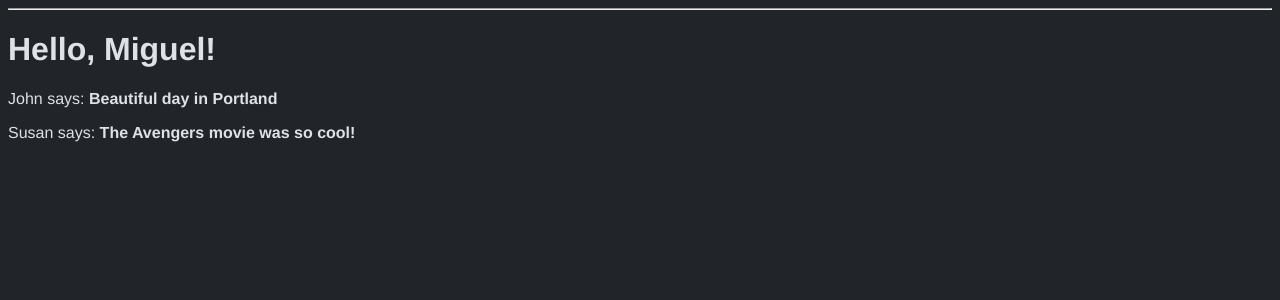
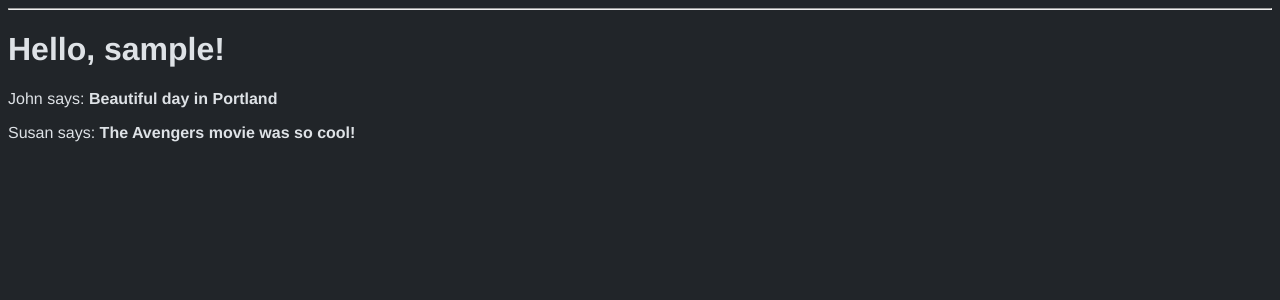
Before and after one commit to walston/flask-mega-tutorial, a Flask app: page / in a window 1280 px wide. Shown: the part 26-326 px from the top of the page. Run offline with Flask 3, Linux system fonts and the light colour scheme; the visitor is signed in with stand-in values (Sample User, id 1).

Commit message:
removes mock user

```diff
--- a/app/routes.py
+++ b/app/routes.py
@@ -11,12 +11,11 @@ from urllib.parse import urlsplit
 @app.route('/index')
 @login_required
 def index():
-    user = {'username': 'Miguel'}
     posts = [
         {'author': {'username': 'John'},  'body': 'Beautiful day in Portland'},
         {'author': {'username': 'Susan'}, 'body': 'The Avengers movie was so cool!'}
     ]
-    return render_template('index.html', title='Home', user=user, posts=posts)
+    return render_template('index.html', title='Home', posts=posts)
 
 
 @app.route('/login', methods=['GET', 'POST'])
--- a/app/templates/index.html
+++ b/app/templates/index.html
@@ -1,6 +1,6 @@
 {% extends "base.html" %}
 {% block content %}
-<h1>Hello, {{ user['username'] }}!</h1>
+<h1>Hello, {{ current_user.username }}!</h1>
 <main>
     {% for post in posts %}
     <p>{{ post.author.username }} says: <strong>{{ post.body }}</strong></p>
```
